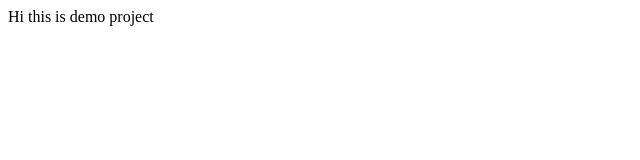
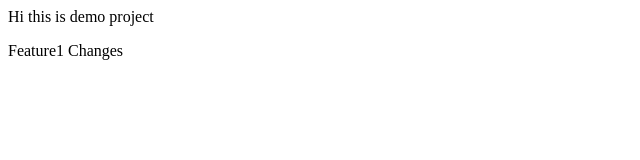
Before and after one commit to N3wD3v96/LocalProjectToGitHub, a plain HTML site: page index.html in a window 1280 px wide. Shown: the whole page, without its empty margins (0-640 px from the left). Drawn offline with Linux system fonts and the light colour scheme.

Commit message:
Added new feature1

```diff
--- a/index.html
+++ b/index.html
@@ -1 +1,2 @@
 <p>Hi this is demo project</p>
+<p>Feature1 Changes</p>
```
